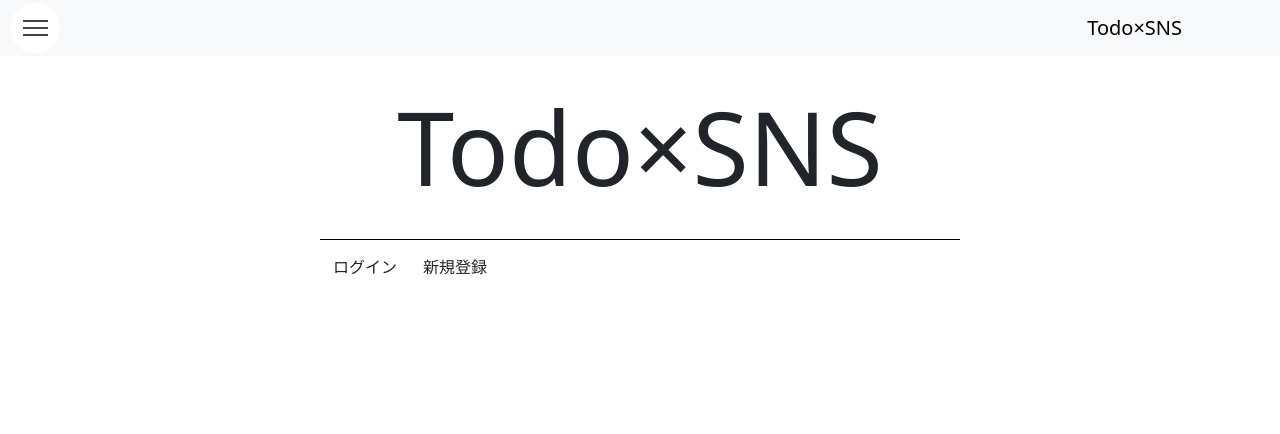
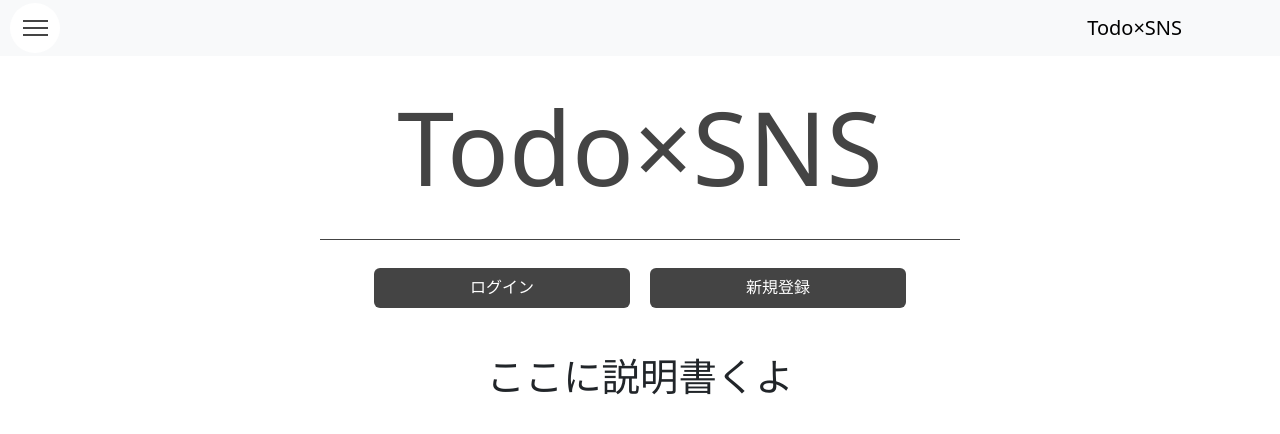
Before and after one commit to mimiyako3/58prac_WebApp, a React (Create React App) app in the folder frontend/: page /start in a window 1280 px wide. Shown: the top 434 px of the page. Built offline with nearby package versions, Linux system fonts and the light colour scheme; a web font is replaced by a local one.

Commit message:
ボタンと説明のcss追加

```diff
--- a/frontend/src/Start.css
+++ b/frontend/src/Start.css
@@ -1,14 +1,50 @@
-.start-container{
+/**
+ * スタート画面のcss
+ * @author 若菜
+ */
+
+ .start-container{
     width: 50%;
     max-width: 1120px;
     margin: 0 auto;
-    position: relative;
     /* background: green; */
 }
 
 .title{
-    border-bottom: solid 1px #000000;/*下線入れる */
+    border-bottom: solid 1px #444;
+    color: #444;
     padding: 30px;
     font-size:  8vw;
     text-align: center;
   }
+
+  .button-container {
+    display: flex;
+    gap: 20px;
+    justify-content: center;
+  }
+
+
+
+.btn{
+    width: 40%;
+    height: 40px;
+    background-color: #444;
+    color: #ffffff;
+    margin-top: 20px;
+    gap: 20%;
+    display: flex;
+    justify-content: center;
+}
+
+.btn:hover{
+    background-color: #666;
+    color: #ffffff;
+}
+
+.text{
+    display: flex;
+    justify-content: center;
+    margin-top: 40px;
+    font-size: 3vw;
+}
--- a/frontend/src/Start.js
+++ b/frontend/src/Start.js
@@ -1,6 +1,6 @@
 /**
  * スタート画面の作成
- * @author 花子
+ * @author 若菜
  */
 
 import React from 'react'
@@ -9,10 +9,15 @@ import './Start.css';
 export default function Start() {
   return (
     <div className="start-container">
-      {/* タイトル追加 */}
-      <h1 className="title">Todo×SNS</h1>
-      <button className="btn">ログイン</button>
-      <button className="btn">新規登録</button>
+        {/* タイトル追加 */}
+        <h1 className="title">Todo×SNS</h1>
+      <div className="button-container">
+        <button className="btn">ログイン</button>
+        <button className="btn">新規登録</button>
+      </div>
+       <p className="text">
+        ここに説明書くよ
+       </p>
     </div>
 
 
```
